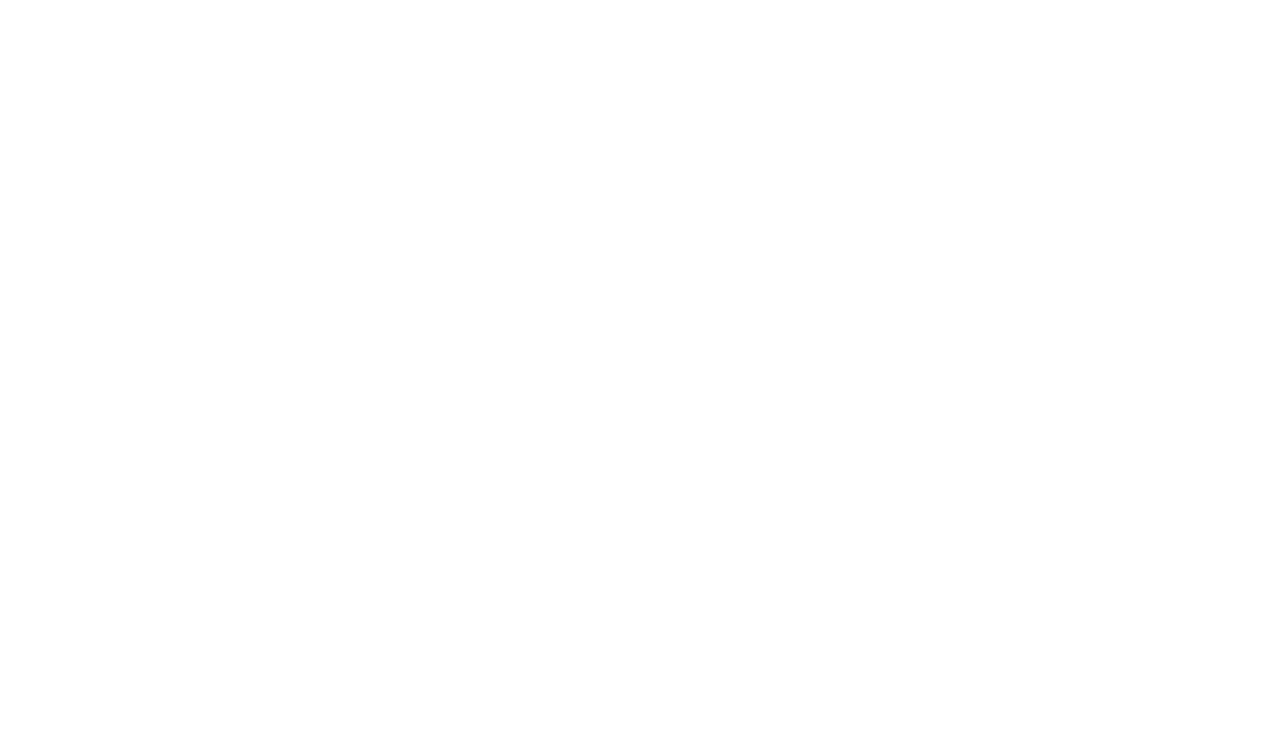
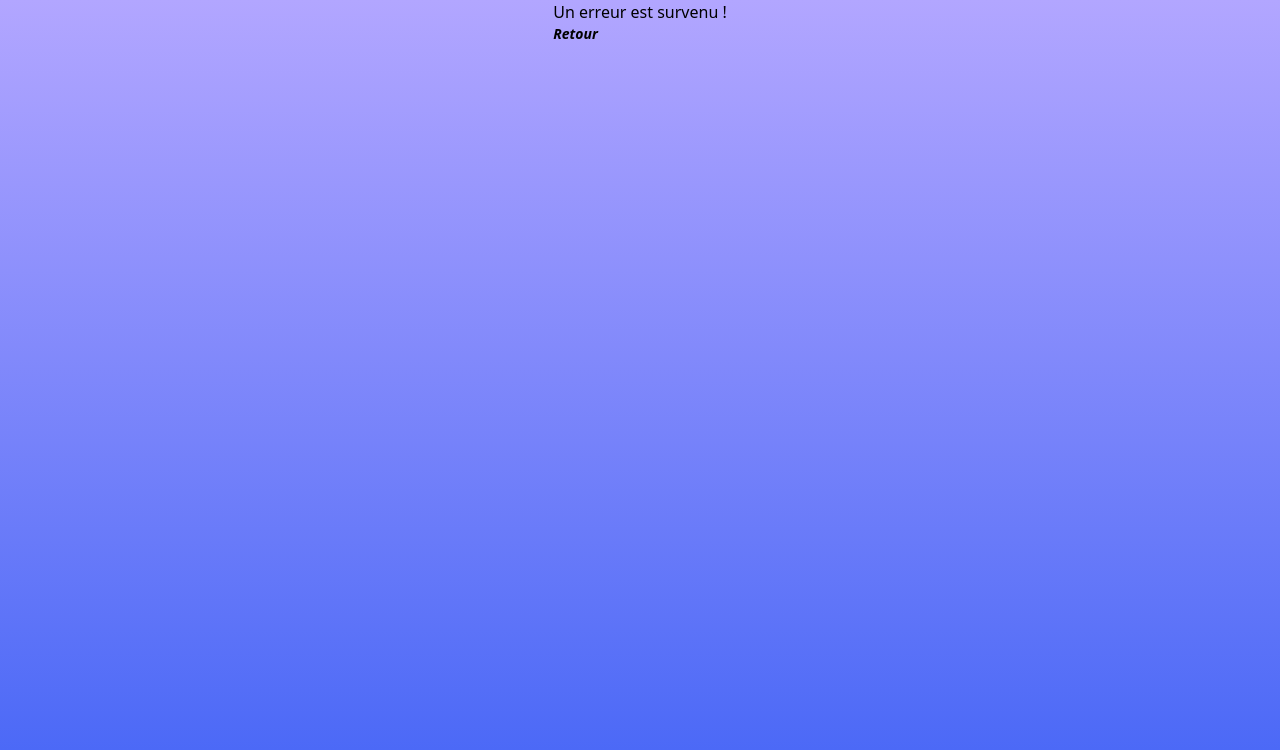
Before and after one commit to SmiriBacem/client-MediaHub-, a React (Create React App) app: page /historique/1 in a window 1280 px wide. Before the commit this address had no page. Shown: the top 750 px of the page. Built offline with nearby package versions, Linux system fonts and the light colour scheme.

Commit message:
fixing bugs

```diff
--- a/src/App.tsx
+++ b/src/App.tsx
@@ -8,6 +8,7 @@ import Dashboard from "./page/dashboard";
 import "./app.style.css";
 import { MovieDetails } from "./page/movie/subComponent/movieDetails";
 import Historique from "./page/historique";
+import Error from "./page/error";
 
 function App() {
   const [isAuthenticated] = useAtom(isAuthenticatedUserAtom);
@@ -16,19 +17,19 @@ function App() {
     <div className="App bgApp">
       <div>
         <Routes>
-          <Route path="/signin" element={<SigninPage />} />
+          <Route path="/" element={<SigninPage />} />
           <Route path="/signup" element={<SignupPage />} />
-
+          <Route path="*" element={<Error />} />
           {isAuthenticated ? (
             <>
-              <Route path="/" element={<Dashboard />} />
+              <Route path="/home" element={<Dashboard />} />
               <Route path="/details" element={<MovieDetails />} />
               <Route path="/movies/:id" element={<MovieDetails />} />
               <Route path="/historique/:userId" element={<Historique />} />
             </>
           ) : (
             <>
-              <Route path="/signin" element={<SigninPage />} />
+              <Route path="/" element={<SigninPage />} />
               <Route path="/signup" element={<SignupPage />} />
             </>
           )}
--- a/src/components/Disconnect/index.tsx
+++ b/src/components/Disconnect/index.tsx
@@ -13,7 +13,7 @@ function Disconnect() {
     localStorage.removeItem("MediaHub-Token");
     setIsAuthenticatedUserAtom(false)
     setIsUserAtom(null)
-    navigate(`/signin`)
+    navigate(`/`)
   }
 
   return (
--- /dev/null
+++ b/src/page/error/index.tsx
@@ -0,0 +1,29 @@
+import React from "react";
+import { useNavigate } from "react-router-dom";
+import { isAuthenticatedUserAtom } from "../../state/authAtom";
+import { useAtom } from "jotai";
+
+const Error = () => {
+  const navigate = useNavigate();
+  const [isAuthenticated] = useAtom(isAuthenticatedUserAtom);
+  return (
+    <div className="w-screen h-screen flex justify-center align-center">
+      <div className="flex-col">
+        <div>
+          <p>Un erreur est survenu !</p>
+        </div>
+        {isAuthenticated ? (
+          <div onClick={() => navigate("/home")}>
+            <p className="italic font-bold text-sm">Retour</p>
+          </div>
+        ) : (
+          <div onClick={() => navigate("/")}>
+            <p className="italic font-bold text-sm">Retour</p>
+          </div>
+        )}
+      </div>
+    </div>
+  );
+};
+
+export default Error;
--- a/src/page/historique/index.tsx
+++ b/src/page/historique/index.tsx
@@ -31,7 +31,7 @@ function Historique() {
             src="https://e7.pngegg.com/pngimages/898/941/png-clipart-arrow-blog-arrow-angle-presentation.png"
             alt="pic"
             className="h-12"
-            onClick={() => navigate("/")}
+            onClick={() => navigate("/home")}
           />
         </div>
       </div>
--- a/src/page/signin/index.tsx
+++ b/src/page/signin/index.tsx
@@ -51,7 +51,7 @@ const SigninForm: React.FC = () => {
         formik.resetForm();
         queryClient.invalidateQueries("user");
         // connexion réussie
-        navigate("/");
+        navigate("/home");
       } catch (error: any) {
         console.log('error',error)
         // connexion n'a pas réussie
--- a/src/page/signup/index.tsx
+++ b/src/page/signup/index.tsx
@@ -43,7 +43,7 @@ const SignupForm: React.FC = () => {
         <form onSubmit={formik.handleSubmit} className="w-full">
           <div className="mb-8">
             <label
-              htmlFor="username"
+              htmlFor="name"
               className="block text-gray-700 text-sm font-bold mb-2"
             >
               Nom & Prénom
@@ -118,7 +118,7 @@ const SignupForm: React.FC = () => {
             </button>
           </div>
           <div className="w-full flex justify-center mt-8">
-            <div><p className="text-gray-500	font-medium text-xs"><Link to="/signin">Connectez vous !</Link></p></div>
+            <div><p className="text-gray-500	font-medium text-xs"><Link to="/">Connectez vous !</Link></p></div>
           </div>
         </form>
       </div>
```
